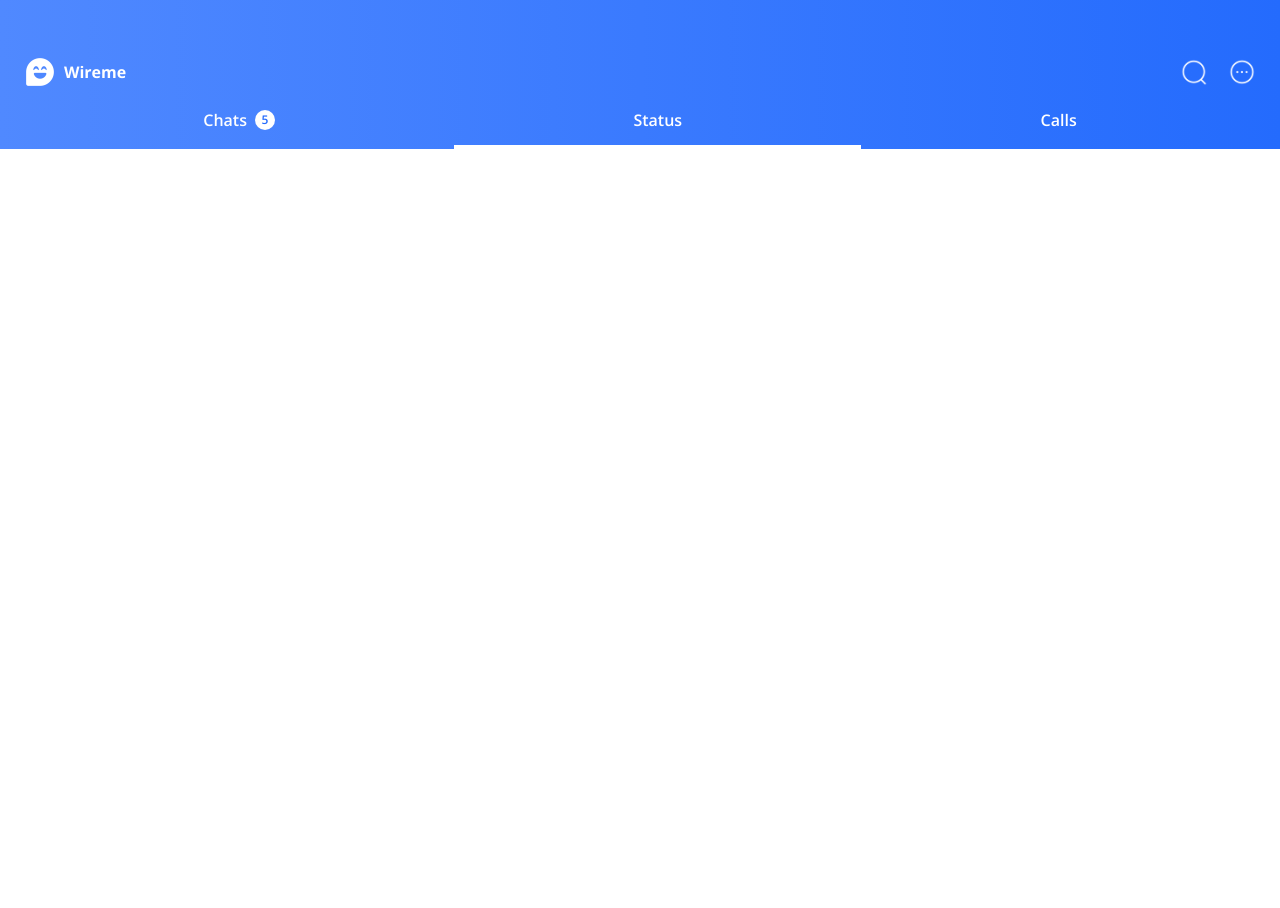
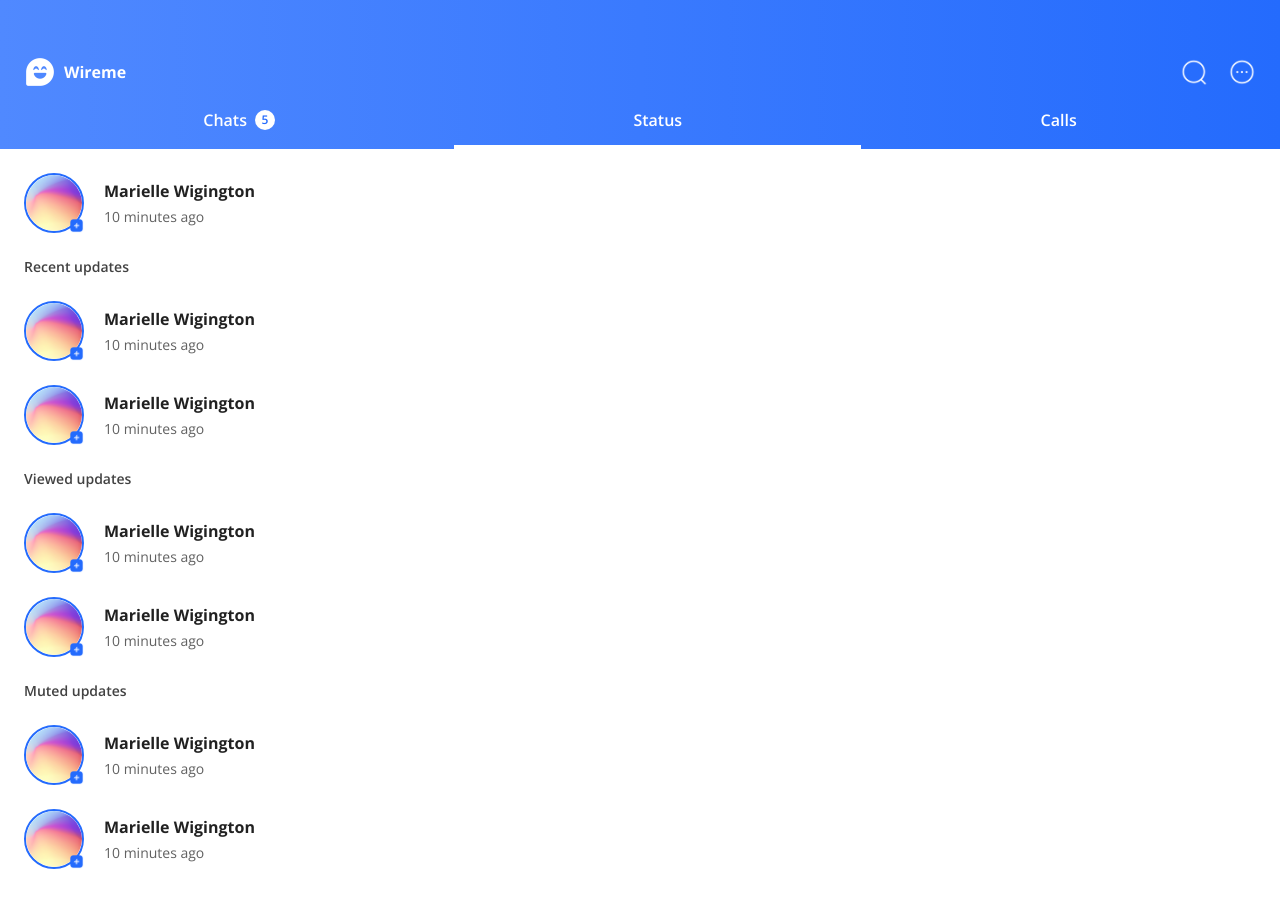
Before and after one commit to nothing628/wireme, a Vue app: page /status in a window 1280 px wide. Shown: the top 908 px of the page. Before the commit the page ends 800 px from the top, so only its background shows below. Built offline with nearby package versions, Linux system fonts and the light colour scheme.

Commit message:
add status list item component

```diff
--- /dev/null
+++ b/src/components/StatusListContainer.vue
@@ -0,0 +1,5 @@
+<template>
+    <div class="p-6">
+        <slot></slot>
+    </div>
+</template>
--- /dev/null
+++ b/src/components/StatusListDivider.vue
@@ -0,0 +1,7 @@
+<template>
+    <div class="mb-6">
+        <p class="text-sm text-[#424242] font-semibold">
+            <slot></slot>
+        </p>
+    </div>
+</template>
--- /dev/null
+++ b/src/components/StatusListItem.vue
@@ -0,0 +1,12 @@
+<template>
+    <div class="flex items-center mb-6">
+        <div class="relative">
+            <img class="h-[60px] w-[60px] rounded-full border-[2.5px] border-[#246BFD]" src="../assets/GradientAvatar1.png"/>
+            <img class="w-[15px] h-[15px] absolute bottom-0 right-0" src="../assets/IconBluePlus.png" />
+        </div>
+        <div class="flex flex-col pl-5">
+            <p class="text-[#212121] text-base font-bold mb-1">Marielle Wigington</p>
+            <span class="text-[#616161] text-sm">10 minutes ago</span>
+        </div>
+    </div>
+</template>
--- a/src/pages/status/StatusListPage.vue
+++ b/src/pages/status/StatusListPage.vue
@@ -2,6 +2,9 @@
 import GradientBackground from '../../components/GradientBackground.vue';
 import MainToolbar from '../../components/MainToolbar.vue';
 import MainTabs from '../../components/MainTabs.vue';
+import StatusListContainer from '../../components/StatusListContainer.vue';
+import StatusListItem from '../../components/StatusListItem.vue';
+import StatusListDivider from '../../components/StatusListDivider.vue';
 </script>
 
 <template>
@@ -9,4 +12,16 @@ import MainTabs from '../../components/MainTabs.vue';
         <MainToolbar />
         <MainTabs :active-index="1"/>
     </GradientBackground>
+    <StatusListContainer>
+        <StatusListItem></StatusListItem>
+        <StatusListDivider>Recent updates</StatusListDivider>
+        <StatusListItem></StatusListItem>
+        <StatusListItem></StatusListItem>
+        <StatusListDivider>Viewed updates</StatusListDivider>
+        <StatusListItem></StatusListItem>
+        <StatusListItem></StatusListItem>
+        <StatusListDivider>Muted updates</StatusListDivider>
+        <StatusListItem></StatusListItem>
+        <StatusListItem></StatusListItem>
+    </StatusListContainer>
 </template>
```
Also changed, not shown: src/assets/IconBluePlus.png (added).
